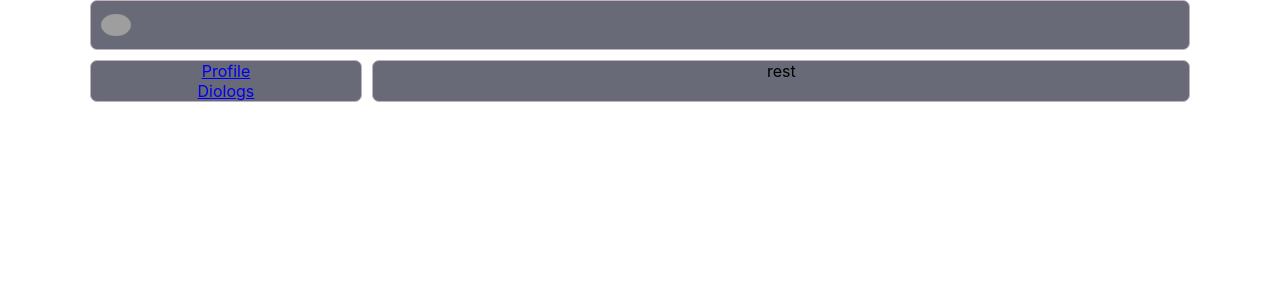
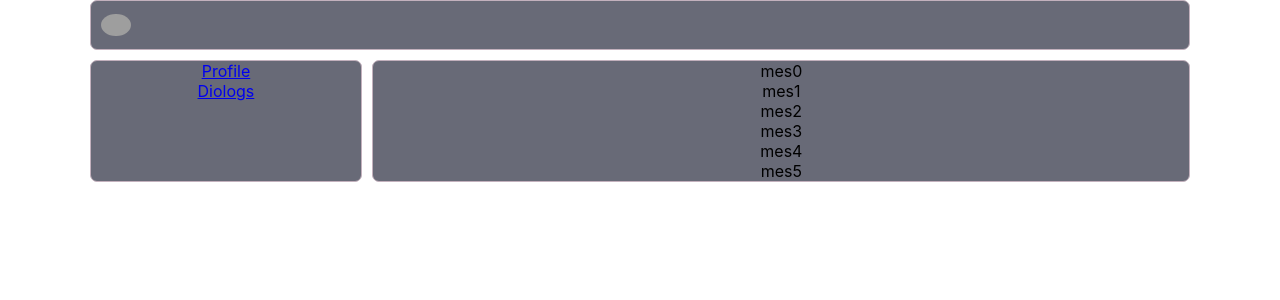
Before and after one commit to AgniVon1/Samurai-main, a React (Create React App) app: page /profile in a window 1280 px wide. Shown: the top 300 px of the page. Built offline with nearby package versions, Linux system fonts and the light colour scheme; grey boxes are pictures that could not be loaded.

Commit message:
Transfer the data to index.tsx
Moved the data from the components to index.tsx , and typed the components

```diff
--- a/src/App.tsx
+++ b/src/App.tsx
@@ -4,9 +4,19 @@ import {Navbar} from "./сompanents/navbar/Navbar";
 import {Profile} from "./сompanents/profile/Profile";
 import {BrowserRouter, Route} from "react-router-dom";
 import {Dialogs} from "./сompanents/dialogs/Dialogs";
+import React from "react";
+import {PostType} from "./сompanents/profile/post/Post";
+import {MessagePropsType} from "./сompanents/dialogs/Dialog/Message";
+import {DialogPropsType} from "./сompanents/dialogs/Dialog/Dialog";
 
+type AppType = {
+    posts: Array<PostType>,
+    messages:Array<MessagePropsType>,
+    dialogs:Array<DialogPropsType>
+}
 
-function App() {
+const App: React.FC<AppType> = (props) => {
+
     return (
         <BrowserRouter>
             <div className="App">
@@ -14,8 +24,11 @@ function App() {
                     <Header/>
                     <Navbar/>
                     <div className="App_content">
-                        <Route path={"/profile"} component={Profile}/>
-                        <Route path={"/dialogs"} component={Dialogs}/>
+                        {/* <Route path={"/profile"} component={Profile}/>
+                        <Route path={"/dialogs"} component={Dialogs}/>*/}
+
+                        <Route path={"/dialogs"} render={() => <Dialogs dialogs={props.dialogs} messages={props.messages}/>}/>
+                        <Route path={"/profile"} render={() => <Profile posts={props.posts}/>}/>
                     </div>
                 </div>
             </div>
--- a/src/index.tsx
+++ b/src/index.tsx
@@ -2,8 +2,33 @@ import React from 'react';
 import ReactDOM from 'react-dom';
 import './index.css';
 import App from './App';
+import {v1} from "uuid";
 
+
+const posts = [
+    {id:v1(),message:"mes0", likeCounts:0},
+    {id:v1(),message:"mes1", likeCounts:0},
+    {id:v1(),message:"mes2", likeCounts:0},
+    {id:v1(),message:"mes3", likeCounts:0},
+    {id:v1(),message:"mes4", likeCounts:0},
+    {id:v1(),message:"mes5", likeCounts:0},
+]
+
+let messages =[
+    {message:{id: v1() , text: "cooбщение0"}},
+    {message:{id: v1() , text: "cooбщение1"}},
+    {message:{id: v1() , text: "cooбщение2"}},
+    {message:{id: v1() , text: "cooбщение3"}},
+    {message:{id: v1() , text: "cooбщение4"}},
+    {message:{id: v1() , text: "cooбщение5"}},
+]
+
+let dialogs = [
+    {id: v1() , name: "Mark"},
+    {id: v1() , name: "Tom"},
+    {id: v1() , name: "Mercava"},
+]
 ReactDOM.render(
-    <App />,
+    <App posts = {posts} dialogs={dialogs} messages={messages}/>,
   document.getElementById('root')
 );
--- a/src/сompanents/dialogs/Dialog/Dialog.tsx
+++ b/src/сompanents/dialogs/Dialog/Dialog.tsx
@@ -2,12 +2,12 @@ import styles from "../dialogs.module.css";
 import {NavLink} from "react-router-dom";
 import React from "react";
 
-type DialogType = {
+export type DialogPropsType = {
     id:string,
     name:string
 }
 
-export const Dialog:React.FC<DialogType> = (props) => {
+export const Dialog:React.FC<DialogPropsType> = (props) => {
     return(
         <div className={styles.dialog + ' ' + styles.active}>
             <NavLink to={"/dialogs/" + props.id}>{props.name}</NavLink>
--- a/src/сompanents/dialogs/Dialogs.tsx
+++ b/src/сompanents/dialogs/Dialogs.tsx
@@ -1,30 +1,18 @@
 import React from 'react';
 import styles from './dialogs.module.css'
-import {Dialog} from "./Dialog/Dialog";
-import {Message} from "./Dialog/Message";
-import { v1 } from "uuid"
+import {Dialog, DialogPropsType} from "./Dialog/Dialog";
+import {Message, MessagePropsType} from "./Dialog/Message";
 
+export type DialogsPropsType = {
+    dialogs: Array<DialogPropsType>,
+    messages: Array<MessagePropsType>
+}
 
-export const Dialogs = () => {
-
-    let messages =[
-        {id: v1() , text: "cooбщение0"},
-        {id: v1() , text: "cooбщение1"},
-        {id: v1() , text: "cooбщение2"},
-        {id: v1() , text: "cooбщение3"},
-        {id: v1() , text: "cooбщение4"},
-        {id: v1() , text: "cooбщение5"},
-        {id: v1() , text: "cooбщение6"},
-    ]
-
-    let diologs = [
-        {id: v1() , name: "Mark"},
-        {id: v1() , name: "Tom"},
-        {id: v1() , name: "Mercava"},
-    ]
-
-    const mappedMessages = messages.map((m) =>  <Message message =  {m}/>)
-    const mappedDiologs = diologs.map((d) =>  <Dialog id= {d.id} name = {d.name}/>)
+export const Dialogs: React.FC<DialogsPropsType> = ({dialogs,
+                                                        messages,
+                                                    }) => {
+    const mappedMessages = messages.map((m) => <Message message = {m.message}/>)
+    const mappedDiologs = dialogs.map((d) => <Dialog id={d.id} name={d.name}/>)
 
     return (
         <div className={styles.dialogs}>
--- a/src/сompanents/profile/Profile.tsx
+++ b/src/сompanents/profile/Profile.tsx
@@ -1,18 +1,20 @@
 import React from 'react';
 import styles from './profile.module.css'
-import {Post} from "./post/Post";
-import {v1} from "uuid";
+import {Post, PostType} from "./post/Post";
 
 
-export const Profile = () => {
+export type ProfileType = {
+    posts: Array<PostType>,
+}
+
+export const Profile: React.FC<ProfileType> = (props) => {
+
+    const mappedPosts = props.posts.map((p) => <Post id={p.id} likeCounts={p.likeCounts} message={p.message}/>)
+
     return (
         <div className={styles.profile}>
-
-           {/*AVA + descripthion*/}
-
-
-
-            <Post id = {v1()} likeCounts={0} message={"rest"}/>
+            {/*AVA + descripthion*/}
+            {mappedPosts}
         </div>
     );
 };
--- a/src/сompanents/profile/post/Post.tsx
+++ b/src/сompanents/profile/post/Post.tsx
@@ -2,7 +2,7 @@ import React from 'react';
 import styles from './post.module.css'
 
 
-type PostType = {
+export type PostType = {
     id:string,
     message:string,
     likeCounts:number,
```
Also changed, not shown: src/сompanents/dialogs/Dialog/Message.tsx (+2 -5 lines).
